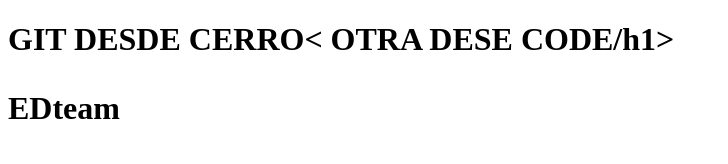
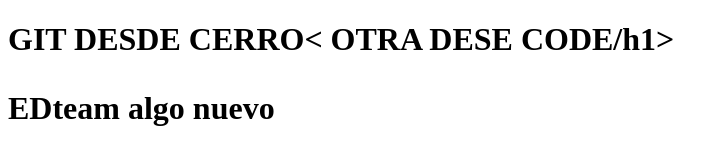
Before and after one commit to LeuryDLM/Curso-Git, a plain HTML site: page index.html in a window 1280 px wide. Shown: the whole page, without its empty margins (0-728 px from the left). Drawn offline with Linux system fonts and the light colour scheme.

Commit message:
Actuallly on VS Code

```diff
--- a/index.html
+++ b/index.html
@@ -8,6 +8,6 @@
 </head>
 <body>
     <h1>GIT DESDE CERRO< OTRA DESE CODE/h1>
-    <P>EDteam</P>
+    <P>EDteam algo nuevo</P>
 </body>
 </html>
```
